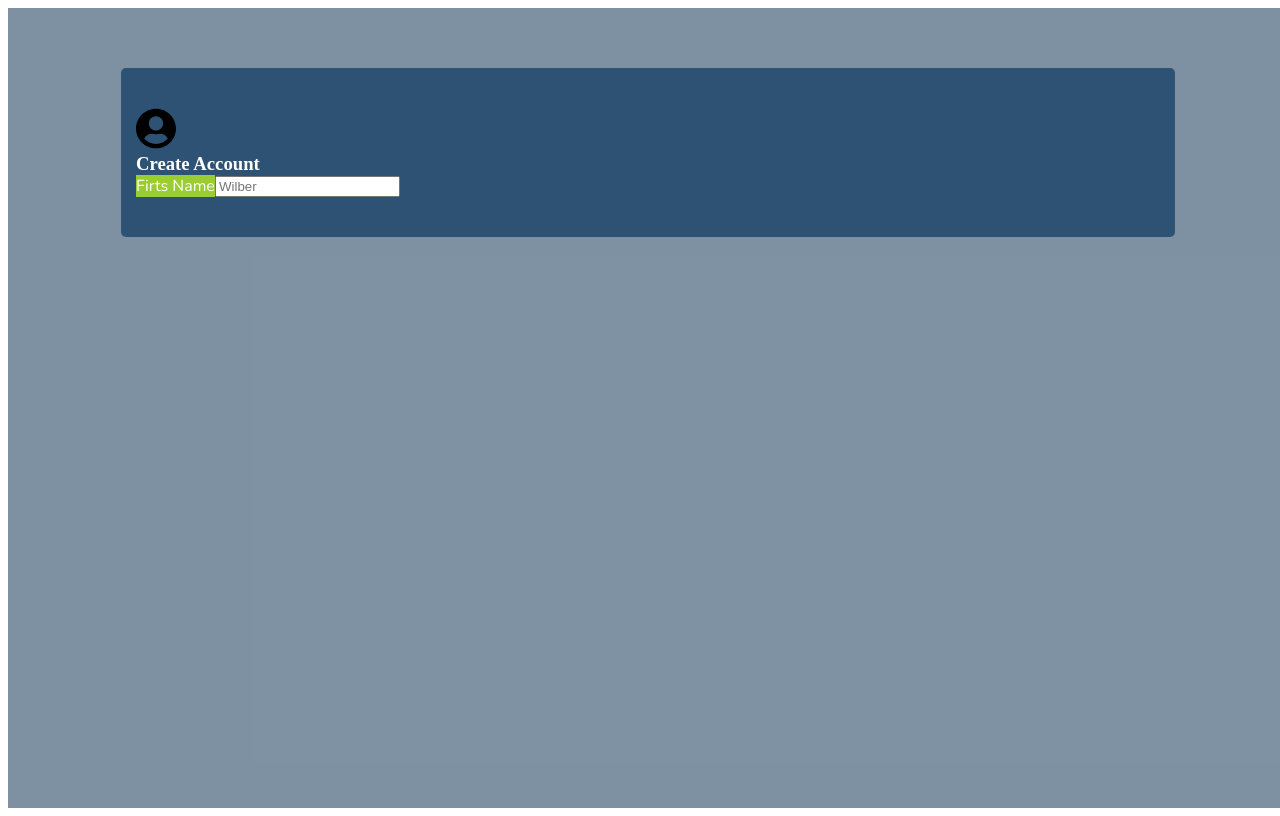
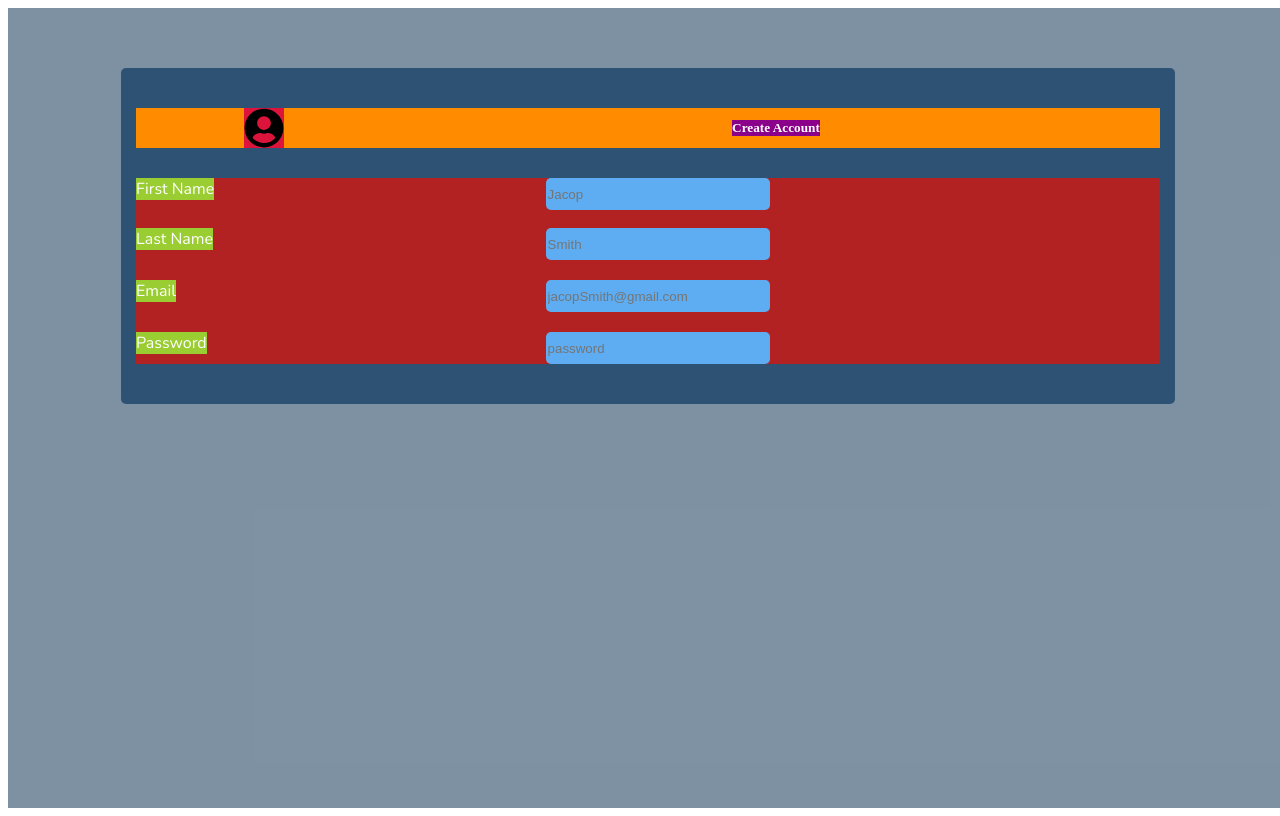
Before and after one commit to wilberpulido/favoriteMovieApp, a Next.js app: page / in a window 1280 px wide. Built offline with nearby package versions, Linux system fonts and the light colour scheme; a web font is replaced by a local one.

Commit message:
format form register

```diff
--- a/components/Form.js
+++ b/components/Form.js
@@ -1,18 +1,20 @@
 import style from '../styles/components/form.module.scss'
 import HeaderForm from './HeaderForm'
 
-export default function Form (props) {
-  if (props.titleForm) {
+export default function Form ({ titleForm, classNameForm, classNameContentForm, iconSrc, children }) {
+  if (titleForm) {
     return (
-      <form className={style[props.className]}>
-        <HeaderForm title={props.titleForm} />
-        {props.children}
+      <form className={style[classNameForm]}>
+        <HeaderForm title={titleForm} iconSrc={iconSrc} />
+        <div className={style.contentForm}>
+          {children}
+        </div>
       </form>
     )
   }
   return (
-    <form className={style[props.className]}>
-      {props.children}
+    <form className={style[classNameForm]}>
+      {children}
     </form>
   )
 }
--- a/components/HeaderForm.js
+++ b/components/HeaderForm.js
@@ -3,10 +3,14 @@ import style from '../styles/components/headerForm.module.scss'
 export default function HeaderForm (props) {
   return (
     <div className={style.headerForm}>
-      <img style={{ width: '40px' }} src='icons/user-circle-solid.svg' />
-      <h3>
-        {props.title}
-      </h3>
+      <div>
+        <img className={style.iconDataForm} src={props.iconSrc} />
+      </div>
+      <div>
+        <h5>
+          {props.title}
+        </h5>
+      </div>
     </div>
   )
 }
--- /dev/null
+++ b/components/Input.js
@@ -0,0 +1,13 @@
+import style from '../styles/components/input.module.scss'
+
+export default function Input ({ name, id, placeholder, type }) {
+  return (
+    <input
+      name={name}
+      id={id}
+      placeholder={placeholder}
+      type={type}
+      className={style.inputClass}
+    />
+  )
+}
--- a/components/Label.js
+++ b/components/Label.js
@@ -2,7 +2,7 @@ import style from '../styles/components/label.module.scss'
 
 export default function Label (props) {
   return (
-    <label className={style.label} htmlFor={props.htmlFor}>
+    <label className={style.labelClass} htmlFor={props.htmlFor}>
       {props.children}
     </label>
   )
--- a/pages/index.js
+++ b/pages/index.js
@@ -2,6 +2,7 @@ import Head from 'next/head'
 import styles from '../styles/pages/Home.module.scss'
 import Form from '../components/Form'
 import Label from '../components/Label'
+import Input from '../components/Input'
 
 export default function Home () {
   return (
@@ -12,9 +13,44 @@ export default function Home () {
         <link rel='preconnect' href='https://fonts.gstatic.com' />
         <link href='https://fonts.googleapis.com/css2?family=Nunito&family=Tillana&display=swap' rel='stylesheet' />
       </Head>
-      <Form className='dataForm' titleForm='Create Account'>
-        <Label htmlFor='firtsName'>Firts Name</Label>
-        <input name='firtsName' id='firtsName' placeholder='Wilber' type='text' />
+      <Form
+        classNameForm='dataForm' titleForm='Create Account'
+        iconSrc='icons/user-circle-solid.svg' handlerSubmit
+      >
+        <div className='boxLabel'>
+          <Label htmlFor='firstNameRegister'>First Name</Label>
+        </div>
+        <div>
+          <Input
+            name='firstNameRegister'
+            id='firstNameRegister'
+            placeholder='Jacop'
+            type='text'
+          />
+        </div>
+        <Label htmlFor='lastNameRegister'>Last Name</Label>
+        <Input
+          name='lastNameRegister'
+          id='lastNameRegister'
+          placeholder='Smith'
+          type='text'
+        />
+
+        <Label htmlFor='emailRegister'>Email</Label>
+        <Input
+          name='emailRegister'
+          id='emailRegister'
+          placeholder='jacopSmith@gmail.com'
+          type='email'
+        />
+
+        <Label htmlFor='password'>Password</Label>
+        <Input
+          name='password'
+          id='password'
+          placeholder='password'
+          type='password'
+        />
       </Form>
 
     </div>
--- a/styles/components/form.module.scss
+++ b/styles/components/form.module.scss
@@ -6,12 +6,26 @@
     background-color: colors.$strongPrimary;
     border-radius: 5px;
     padding: 40px 15px;
-    min-width: 220px;
+    min-width: 280px;
     width: 80%;
     height: max-content;
-    // display: flex;
-    // flex-direction: column;
     margin: 60px auto;
-
+}
+.contentForm{
+    background-color: firebrick;
+    width: 100%;
+    display: grid;
+    position: relative;
+    grid-template-columns: 35% 60%;
+    grid-template-rows: 30px;
+    grid-gap: 20px 5%;
+    .boxLabel{
+        position: relative;
+        label{
+            background-color: khaki;
+            position: absolute;
+            right:0px;
+        }
+    }
 
 }
--- a/styles/components/headerForm.module.scss
+++ b/styles/components/headerForm.module.scss
@@ -1,5 +1,21 @@
 .headerForm{
-    h3{
-        margin: 0;
+    display: grid;
+    grid-template-columns: 25% 75%;
+    grid-template-rows: max-content;
+    background-color: darkorange;
+    margin-bottom: 30px;
+    div{
+        display: flex;
+        justify-content: center;
+        align-items: center;
+        .iconDataForm{
+            width: 40px;
+            height: 40px;
+            background-color: crimson;
+        }
+        h5{
+            margin: 0;
+            background-color: darkmagenta;
+        }
     }
 }
--- /dev/null
+++ b/styles/components/input.module.scss
@@ -0,0 +1,8 @@
+.inputClass{
+    width: 100%;
+    max-width: 220px;
+    height: 30px;
+    border-radius: 5px;
+    border: none;
+    background-color: #5EADF2;
+}
--- a/styles/components/label.module.scss
+++ b/styles/components/label.module.scss
@@ -1,9 +1,9 @@
 @use '../variable/fonts';
 
-
-.label{
+.labelClass{
     font-family: fonts.$fontFamilylContent;
     font-size: fonts.$fontSizeContent;
     background-color: yellowgreen;
     width: max-content;
+    height: max-content;
 }
```
Also changed, not shown: 1 other file (tests, documents, lock files or other folders).
